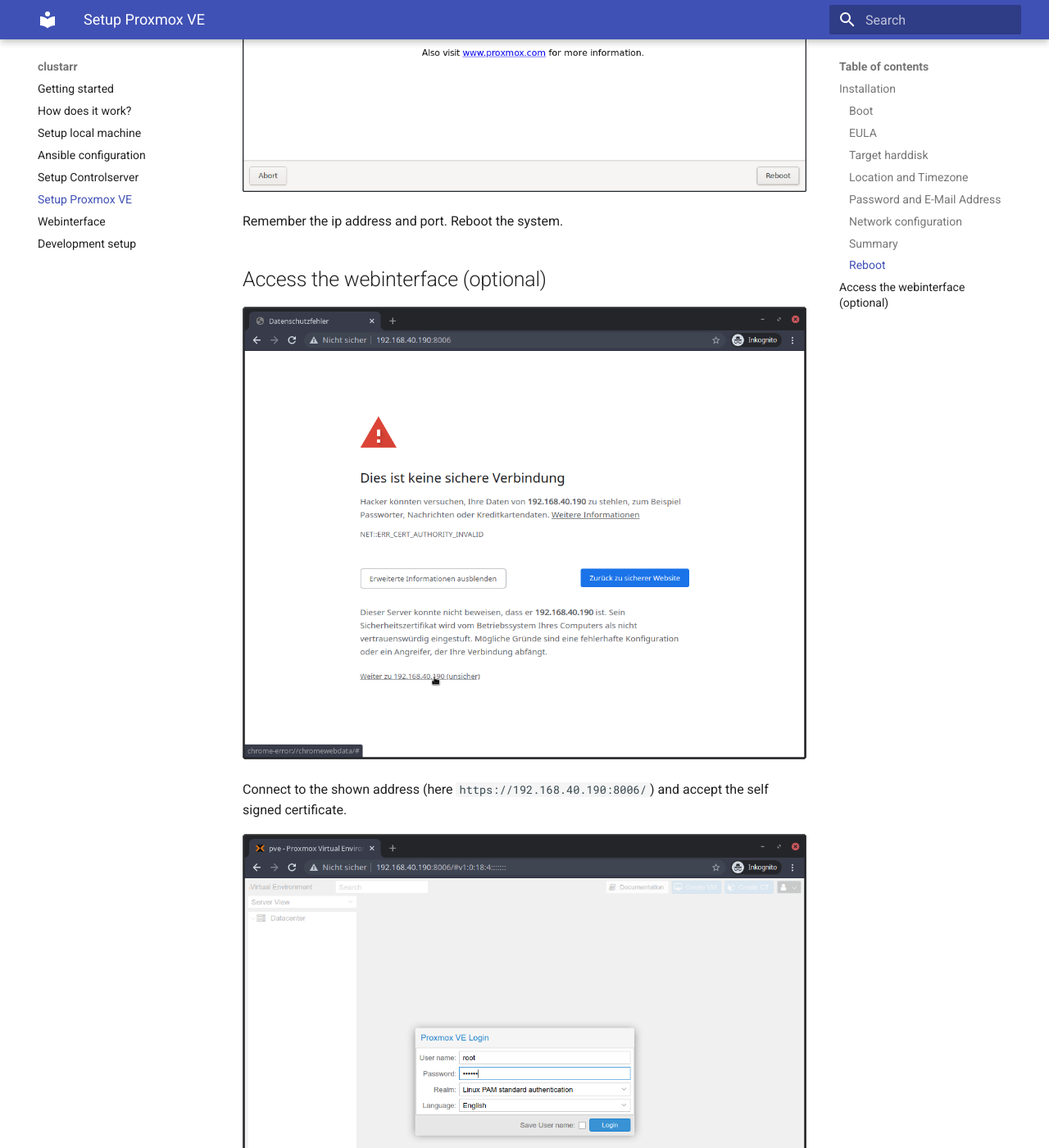
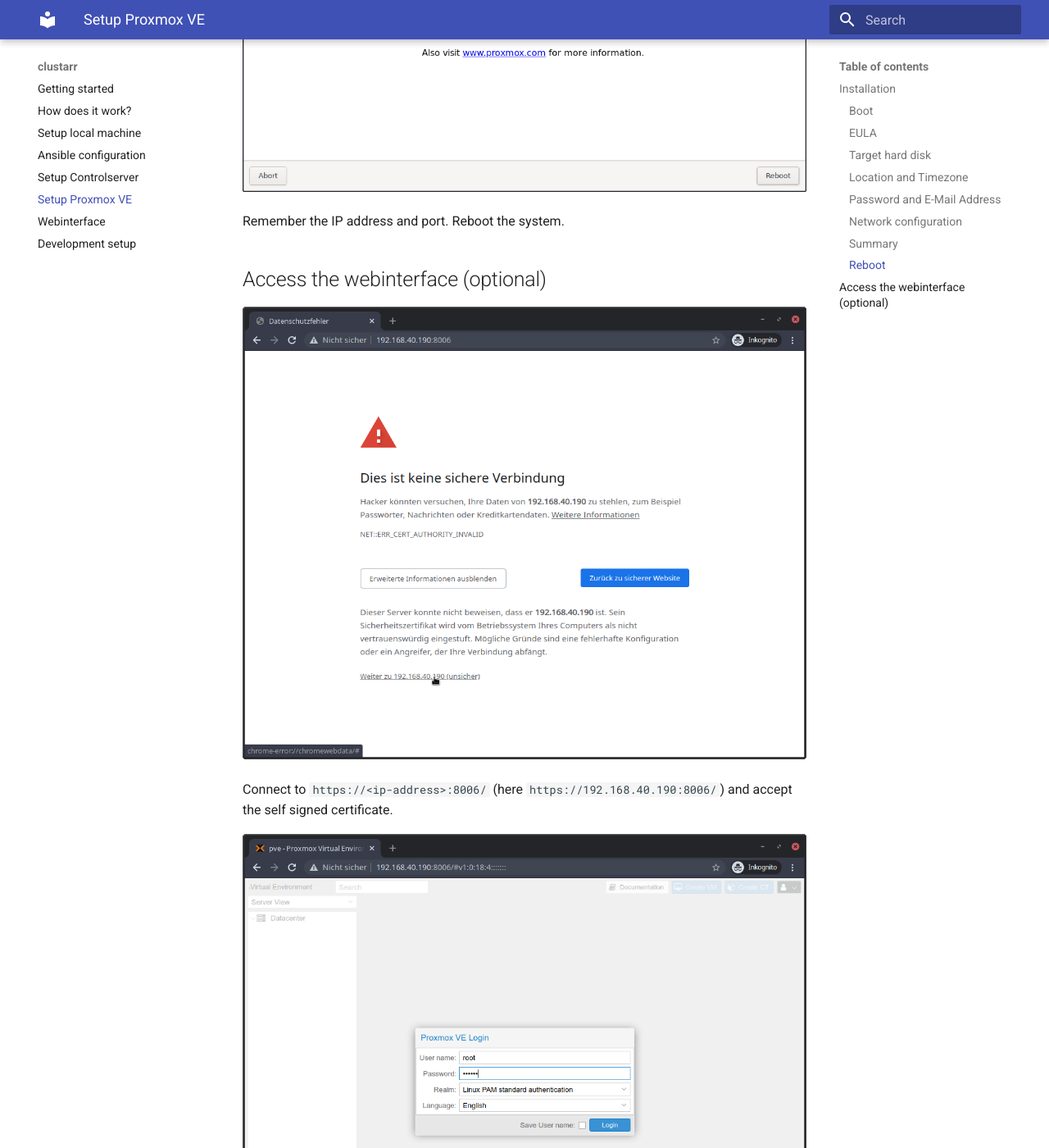
Before and after one commit to clustarr/docs, an MkDocs documentation site: the page built from docs/setup-proxmox.md, in a window 1280 px wide and 1400 px high, scrolled down 5447 px. Shown: the whole window at 82% size. Built offline with MkDocs 1.6.1 and Material for MkDocs 9.7.7, drawn with Linux system fonts in a browser that asks for light colours; some of the changed text lies outside the part shown.

Commit message:
correct grammar and spelling

```diff
--- a/docs/ansible-configuration.md
+++ b/docs/ansible-configuration.md
@@ -110,11 +110,11 @@
 Replace `123456` with your desired password.
 
 ## Update software
-The versions, urls and checksums for the software that will be downloaded while installing the controlserver can be
+The versions, URLs and checksums for the software that will be downloaded while installing the controlserver can be
 adjusted in the `group_vars/all` file.
 
 ### Proxmox
-If you install a Proxmox VE version that is not based on debian buster or the package repository url has changed for
+If you install a Proxmox VE version that is not based on debian buster or the package repository URL has changed for
 any other reason, you have to adjust the following values.
 
 - `proxmox_enterprise_repository`:
@@ -136,10 +136,10 @@
 [here](https://storage.googleapis.com/kubernetes-release/release/stable.txt).
 
 - `kubectl_url`:
-Specifies the url to the kubectl release. The version is inserted into the url automatically.
+Specifies the URL to the kubectl release. The version is inserted into the URL automatically.
 
 - `kubectl_checksum`:
-Specifies the checksum type and value of the kubectl release and can be requested from the url
+Specifies the checksum type and value of the kubectl release and can be requested from the URL
 `https://storage.googleapis.com/kubernetes-release/release/{{ kubectl_version }}/bin/linux/amd64/kubectl.sha256` where
 `{{ kubectl_version }}` has to be replaced by the kubectl version (for example
 [v1.19.2](https://storage.googleapis.com/kubernetes-release/release/v1.19.2/bin/linux/amd64/kubectl.sha256)).
@@ -172,10 +172,10 @@
 Specifies the RKE version. It can be requested [here](https://github.com/rancher/rke/releases/latest).
 
 - `rke_url`:
-Specifies the url to the RKE release. The version is inserted into the url automatically.
+Specifies the URL to the RKE release. The version is inserted into the URL automatically.
 
 - `rke_checksum`:
-Specifies the checksum type and value of the RKE release and can be requested from the url
+Specifies the checksum type and value of the RKE release and can be requested from the URL
 `https://github.com/rancher/rke/releases/download/{{ rke_version }}/sha256sum.txt` where
 `{{ rke_version }}` has to be replaced by the RKE version (for example
 [v1.1.7](https://github.com/rancher/rke/releases/download/v1.1.7/sha256sum.txt)).
--- a/docs/setup-proxmox.md
+++ b/docs/setup-proxmox.md
@@ -13,10 +13,10 @@
 
 Accept the end user license agreement.
 
-### Target harddisk
+### Target hard disk
 ![](./assets/images/setup-proxmox/3.png)
 
-Select the target harddisk.
+Select the target hard disk.
 
 ### Location and Timezone
 ![](./assets/images/setup-proxmox/4.png)
@@ -49,13 +49,13 @@
 ### Reboot
 ![](./assets/images/setup-proxmox/8.png)
 
-Remember the ip address and port. Reboot the system.
+Remember the IP address and port. Reboot the system.
 
 ## Access the webinterface (optional)
 ![](./assets/images/setup-proxmox/9.png)
 
-Connect to the shown address (here `https://192.168.40.190:8006/`) and accept the self signed certificate.
+Connect to `https://<ip-address>:8006/` (here `https://192.168.40.190:8006/`) and accept the self signed certificate.
 
 ![](./assets/images/setup-proxmox/10.png)
 
-Login using user `root` and the password specified before.
+Log in using the user `root` and the password specified before.
```
Also changed, not shown: other parts of docs/ansible-configuration.md (+2 -2 lines), docs/development-setup.md (+2 -3 lines), docs/how-does-it-work.md (+5 -5 lines), docs/index.md (+2 -4 lines), docs/webinterface.md (+7 -7 lines).
